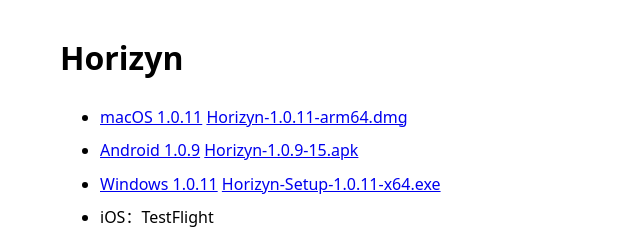
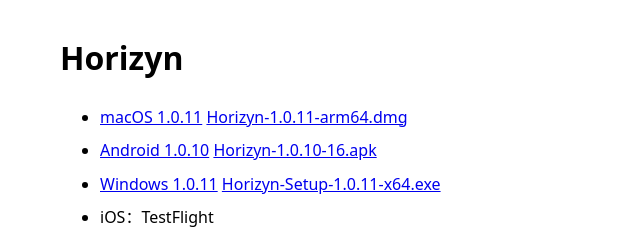
Before and after one commit to visual-z/horizyn-releases, a plain HTML site: page index.html in a window 1280 px wide. Shown: the top 240 px of the page, 260-900 px from the left. Drawn offline with Linux system fonts and the light colour scheme.

Commit message:
index: list each client's latest release

```diff
--- a/index.html
+++ b/index.html
@@ -11,7 +11,7 @@
 <h1>Horizyn</h1>
 <ul>
 <li><a href="https://github.com/visual-z/horizyn-releases/releases/tag/v1.0.11">macOS 1.0.11</a> <a href="https://github.com/visual-z/horizyn-releases/releases/download/v1.0.11/Horizyn-1.0.11-arm64.dmg">Horizyn-1.0.11-arm64.dmg</a></li>
-<li><a href="https://github.com/visual-z/horizyn-releases/releases/tag/android-v1.0.9">Android 1.0.9</a> <a href="https://github.com/visual-z/horizyn-releases/releases/download/android-v1.0.9/Horizyn-1.0.9-15.apk">Horizyn-1.0.9-15.apk</a></li>
+<li><a href="https://github.com/visual-z/horizyn-releases/releases/tag/android-v1.0.10">Android 1.0.10</a> <a href="https://github.com/visual-z/horizyn-releases/releases/download/android-v1.0.10/Horizyn-1.0.10-16.apk">Horizyn-1.0.10-16.apk</a></li>
 <li><a href="https://github.com/visual-z/horizyn-releases/releases/tag/windows-v1.0.11">Windows 1.0.11</a> <a href="https://github.com/visual-z/horizyn-releases/releases/download/windows-v1.0.11/Horizyn-Setup-1.0.11-x64.exe">Horizyn-Setup-1.0.11-x64.exe</a></li>
 <li>iOS：TestFlight</li>
 </ul>
```
